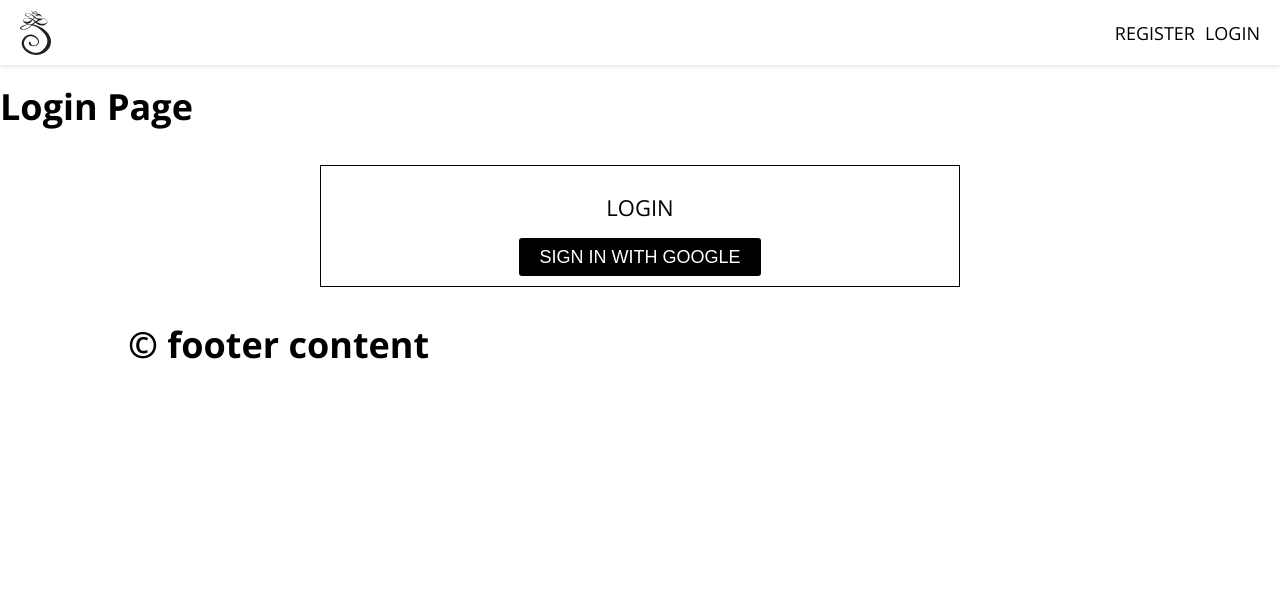
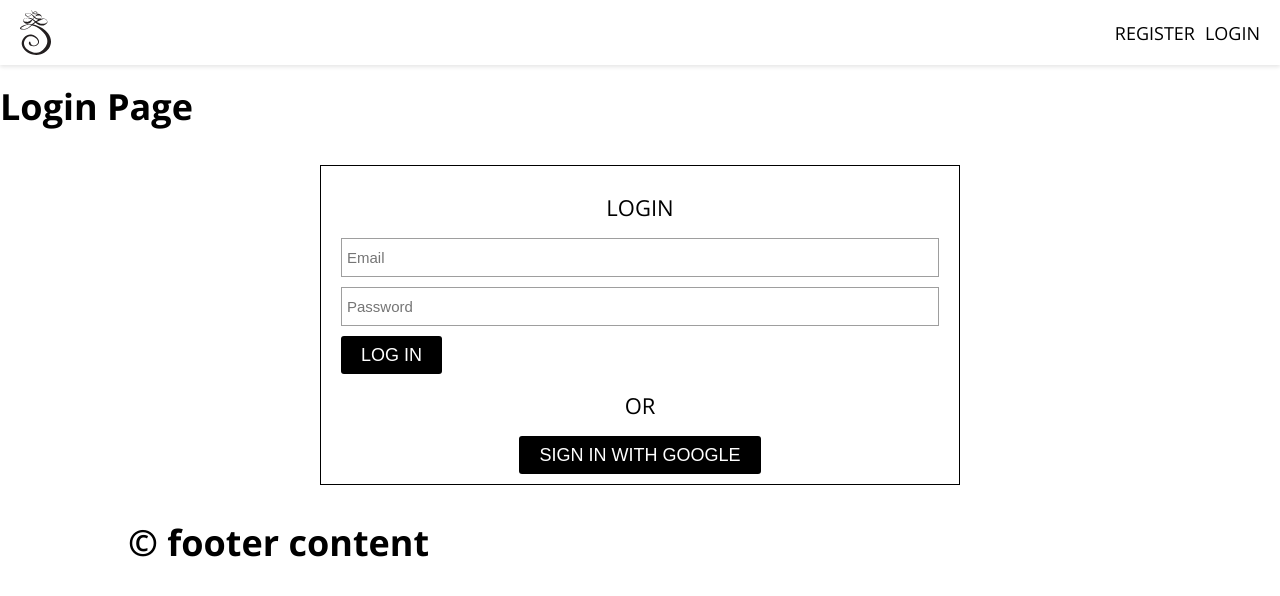
Before and after one commit to iingles/rr-demo, a React (Create React App) app: page /login in a window 1280 px wide. Shown: the top 596 px of the page. Built offline with nearby package versions, Linux system fonts and the light colour scheme; no server answers.

Commit message:
added email/password firebase stuff

```diff
--- a/src/App.js
+++ b/src/App.js
@@ -75,7 +75,7 @@
           />
           <Route
             path="/registration"
-            render={() => (
+            render={() => currentUser ? <Redirect to="/" /> : (
               <MainLayout currentUser={currentUser}>
                 <Registration />
               </MainLayout>
--- /dev/null
+++ b/src/components/Forms/FormImput/index.js
@@ -0,0 +1,19 @@
+import React from 'react';
+
+import './styles.scss';
+
+const FormInput = ({ handleChange, label, ...otherProps}) => {
+    return (
+        <div className="formRow">
+            {label && (
+                <label>
+                    {label}
+                </label>
+            )}
+
+            <input className="formInput" onChange={handleChange} {...otherProps} />
+        </div>
+    );
+}
+
+export default FormInput;
--- /dev/null
+++ b/src/components/Forms/FormImput/styles.scss
@@ -0,0 +1,14 @@
+.formRow {
+    input {
+        display: block;
+        width: 100%;
+        padding: 1rem .5rem;
+        margin: 1rem auto;
+        font-size: 1.5rem;
+        line-height: 1;
+        font-weight: 400;
+        text-align: left;
+        border: 1px solid #9e9e9e;
+        outline: none;
+    }
+}
--- a/src/components/Signin/index.js
+++ b/src/components/Signin/index.js
@@ -1,32 +1,95 @@
 import React, { Component } from 'react';
 
-import Buttons from '../Forms/Button';
-import { signInWithGoogle } from '../../firebase/utils';
+import Button from '../Forms/Button';
+import FormInput from '../Forms/FormImput';
+
+
+import { signInWithGoogle, auth } from '../../firebase/utils';
 
 import './styles.scss';
 
+const initialState = {
+    email: '',
+    password: ''
+};
+
 class Signin extends Component {
+
+    constructor(props) {
+        super(props);
+
+        this.state = {
+            ...initialState
+        }
+
+        this.handleChange = this.handleChange.bind(this);
+    }
+
+    handleChange(evt) {
+        const { name, value } = evt.target;
+
+        this.setState({
+            [name]: value
+        });
+    }
 
     handleSubmit = async evt => {
         evt.preventDefault();
+
+        const { email, password } = this.state;
+
+        try {
+
+            await auth.signInWithEmailAndPassword(email, password);
+            this.setState({
+                ...initialState
+            });
+
+        } catch (err) {
+            // console.log(err)
+        }
     }
 
 
     render() {
+        const { email, password } = this.state;
+
+
         return (
             <div className="signin">
                 <div className="wrap">
                     <h2>
                         Login
                     </h2>
-
                     <div className="formWrap">
                         <form onSubmit={ this.handleSubmit }>
+                            <FormInput
+                                name="email"
+                                type="email"
+                                value={email}
+                                placeholder="Email"
+                                handleChange={ this.handleChange }
+                            />
+
+                            <FormInput
+                                name="password"
+                                type="password"
+                                value={password}
+                                placeholder="Password"
+                                handleChange={this.handleChange}
+                            />
+
+                            <Button
+                                type="submit"
+                            >
+                                Log In
+                            </Button>
+                            <h2>or</h2>
                             <div className="socialSignin">
                                 <div className="row">
-                                    <Buttons onClick={ signInWithGoogle }>
+                                    <Button onClick={ signInWithGoogle }>
                                         Sign in with Google
-                                    </Buttons>
+                                    </Button>
                                 </div>
                             </div>
                         </form>
--- /dev/null
+++ b/src/components/Signup/index.js
@@ -0,0 +1,130 @@
+import React, { Component } from 'react';
+
+import { auth, handleUserProfile } from '../../firebase/utils'
+
+import FormInput from '../Forms/FormImput';
+import Button from '../Forms/Button';
+
+import './styles.scss';
+
+const initialState = {
+    displayName: '',
+    email: '',
+    password: '',
+    confirmPassword: '',
+    errors: []
+};
+
+class Signup extends Component {
+    constructor(props) {
+        super(props);
+
+        this.state = {
+            ...initialState
+        };
+
+        this.handleChange = this.handleChange.bind(this);
+    }
+
+    handleChange(evt) {
+        const { name, value } = evt.target;
+
+        this.setState({
+            [name]: value
+        });
+    }
+
+    handleFormSubmit = async event => {
+        event.preventDefault();
+
+        const { displayName, email, password, confirmPassword } = this.state;
+
+        if (password !== confirmPassword) {
+            const err = ['Passwords do not match'];
+            this.setState({
+                errors: err
+            });
+
+            return;
+        }
+
+        try {
+
+            const { user } = await auth.createUserWithEmailAndPassword(email, password);
+
+            await handleUserProfile(user, { displayName });
+
+            this.setState({
+                ...initialState
+            });
+
+        } catch (err) {
+            console.log(err)
+        }
+    }
+
+    render() {
+        const { displayName, email, password, confirmPassword, errors } = this.state;
+
+        return (
+            <div className="signup">
+
+                <div className="wrap">
+                    <h2>Signup</h2>
+
+                    {errors.length > 0 && (
+                        <ul>
+                            {errors.map((err, index) => {
+                                return (
+                                    <li key={index}>
+                                        {err}
+                                    </li>
+                                );
+                            })}
+                        </ul>
+                    )}
+
+                    <form onSubmit={this.handleFormSubmit}>
+                        <FormInput
+                            type="text"
+                            name="displayName"
+                            value={displayName}
+                            placeholder="Full name"
+                            onChange={this.handleChange}
+                        />
+
+                        <FormInput
+                            type="email"
+                            name="email"
+                            value={email}
+                            placeholder="E-mail"
+                            onChange={this.handleChange}
+                        />
+
+                        <FormInput
+                            type="password"
+                            name="password"
+                            value={password}
+                            placeholder="Password"
+                            onChange={this.handleChange}
+                        />
+
+                        <FormInput
+                            type="password"
+                            name="confirmPassword"
+                            value={confirmPassword}
+                            placeholder="Confirm Password"
+                            onChange={this.handleChange}
+                        />
+
+                        <Button type="submit">
+                            Register
+                        </Button>
+                    </form>
+                </div>
+            </div>
+        );
+    }
+}
+
+export default Signup;
--- /dev/null
+++ b/src/components/Signup/styles.scss
@@ -0,0 +1,35 @@
+.signup {
+    display: block;
+    width: 100%;
+    max-width: 40 rem;
+    border: 1px solid #000;
+    margin: 4rem auto;
+    padding: 1rem;
+
+    @media screen and (min-width: 992px) {
+        width: 50%;
+    }
+
+    .wrap {
+    padding: 0 1rem;
+
+        h2 {
+            width: 100%;
+            font-size: 2.2rem;
+            line-height: 1;
+            font-weight: 400;
+            text-transform: uppercase;
+            text-align: center;
+            display: block;
+            width: 100%;
+            margin: 2rem 0;
+            padding: 0;
+        }
+
+        .socialSignin {
+            display: flex;
+            justify-content: center;
+        }
+    }
+
+}
--- a/src/firebase/utils.js
+++ b/src/firebase/utils.js
@@ -15,6 +15,7 @@
 GoogleProvider.setCustomParameters({ prompt: 'select_account' });
 
 export const signInWithGoogle = () => auth.signInWithPopup(GoogleProvider);
+
 export const handleUserProfile = async (userAuth, additionalData) => {
     if (!userAuth) return;
 
--- a/src/pages/Registration/index.js
+++ b/src/pages/Registration/index.js
@@ -1,14 +1,11 @@
 import React, { Component } from 'react';
+import Signup from '../../components/Signup';
 
 import './styles.scss';
 
 class Registration extends Component {
     render() {
-        return (
-            <div>
-                <h1>Registration page</h1>
-            </div>
-        )
+        return <Signup />
     }
 }
 
```
